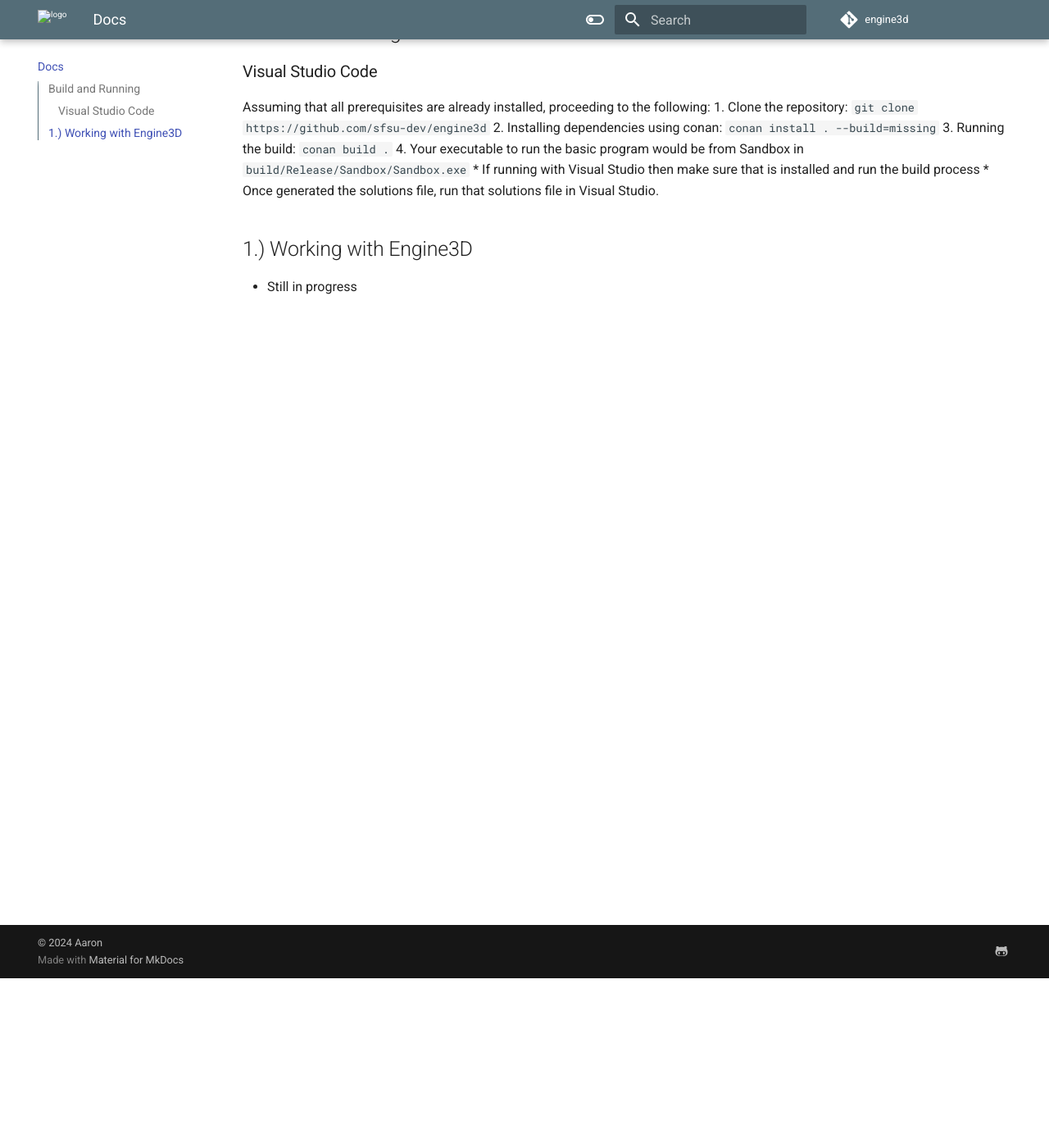
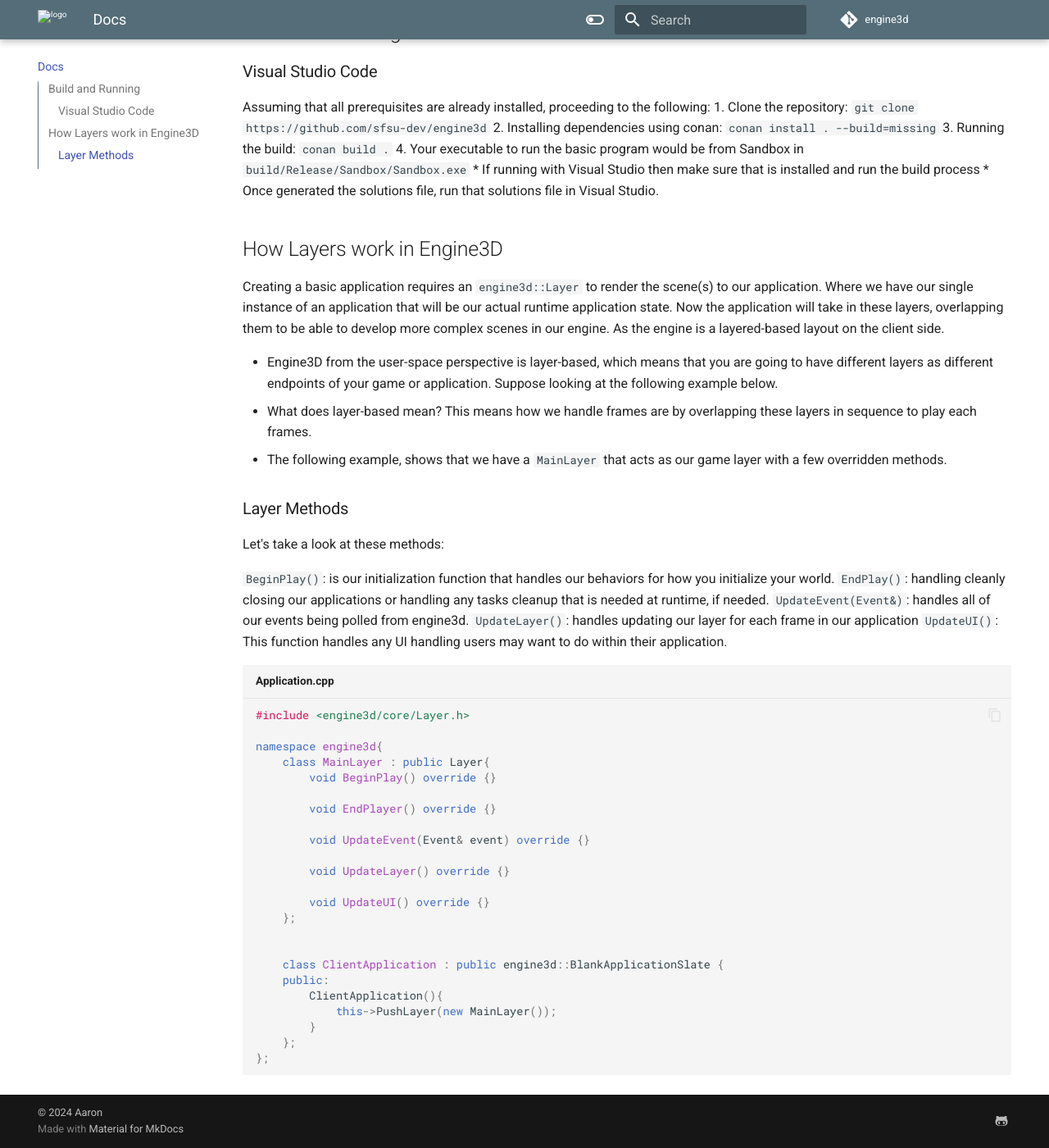
Before and after one commit to engine3d-dev/engine3d.github.io, an MkDocs documentation site: the page built from docs/page3.md, in a window 1280 px wide and 1400 px high, scrolled down 207 px. Shown: the whole window at 82% size. Built offline with MkDocs 1.6.1 and Material for MkDocs 9.7.7, drawn with Linux system fonts in a browser that asks for light colours; comment, search, counter and statistics services are not loaded.

Commit message:
Update page3.md

````diff
--- a/docs/page3.md
+++ b/docs/page3.md
@@ -11,5 +11,46 @@ Assuming that all prerequisites are already installed, proceeding to the followi
   * If running with Visual Studio then make sure that is installed and run the build process
   * Once generated the solutions file, run that solutions file in Visual Studio.
 
-## 1.) Working with Engine3D
-* Still in progress
+## How Layers work in Engine3D
+Creating a basic application requires an `engine3d::Layer` to render the scene(s) to our application. Where we have our single instance of an application that will be our actual runtime application state. Now the application will take in these layers, overlapping them to be able to develop more complex scenes in our engine. As the engine is a layered-based layout on the client side.
+
+* Engine3D from the user-space perspective is layer-based, which means that you are going to have different layers as different endpoints of your game or application. Suppose looking at the following example below.
+* What does layer-based mean? This means how we handle frames are by overlapping these layers in sequence to play each frames.
+* The following example, shows that we have a `MainLayer` that acts as our game layer with a few overridden methods.
+
+### Layer Methods
+Let's take a look at these methods:
+
+`BeginPlay()`: is our initialization function that handles our behaviors for how you initialize your world.
+`EndPlay()`: handling cleanly closing our applications or handling any tasks cleanup that is needed at runtime, if needed.
+`UpdateEvent(Event&)`: handles all of our events being polled from engine3d.
+`UpdateLayer()`: handles updating our layer for each frame in our application
+`UpdateUI()`: This function handles any UI handling users may want to do within their application.
+
+
+```c++ title="Application.cpp"
+
+#include <engine3d/core/Layer.h>
+
+namespace engine3d{
+    class MainLayer : public Layer{
+        void BeginPlay() override {}
+
+        void EndPlayer() override {}
+
+        void UpdateEvent(Event& event) override {}
+
+        void UpdateLayer() override {}
+
+        void UpdateUI() override {}
+    };
+
+
+    class ClientApplication : public engine3d::BlankApplicationSlate {
+    public:
+        ClientApplication(){
+            this->PushLayer(new MainLayer());
+        }
+    };
+};
+```
````
